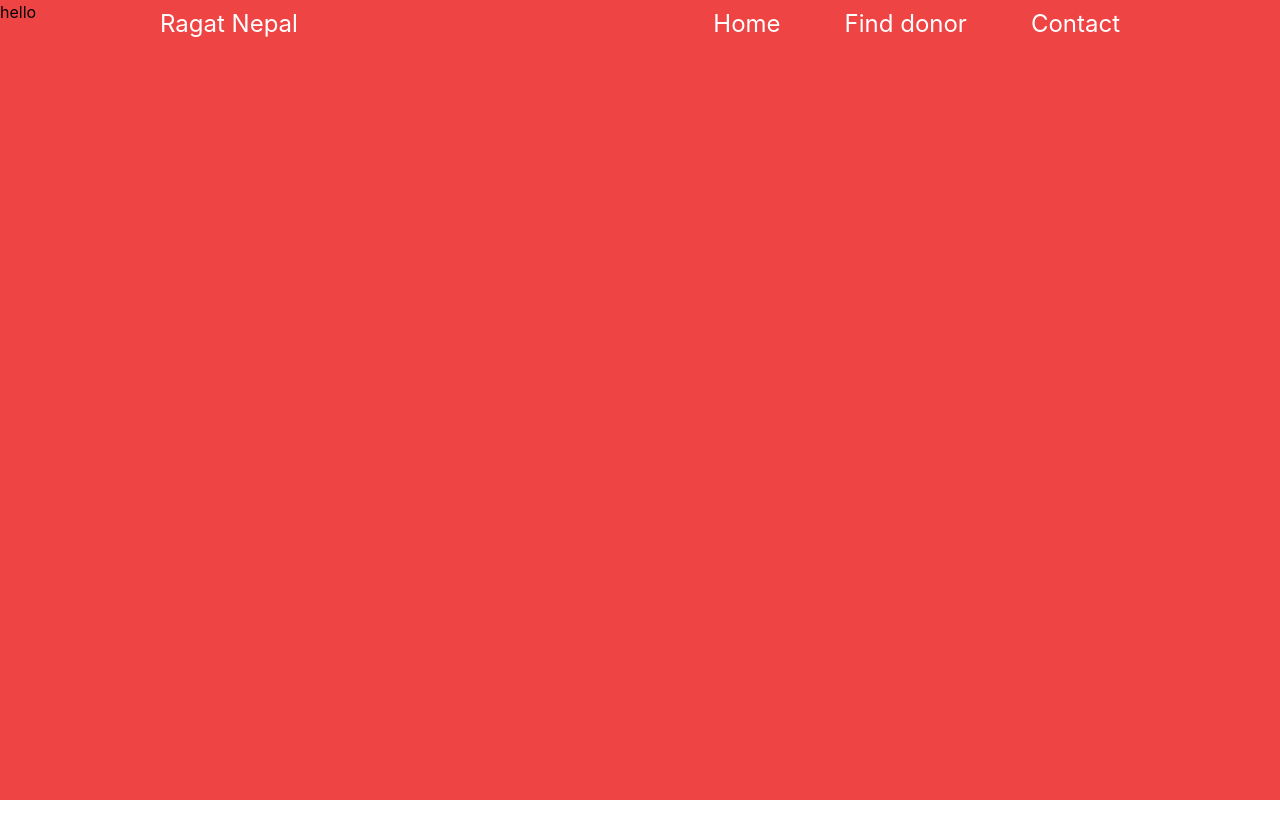
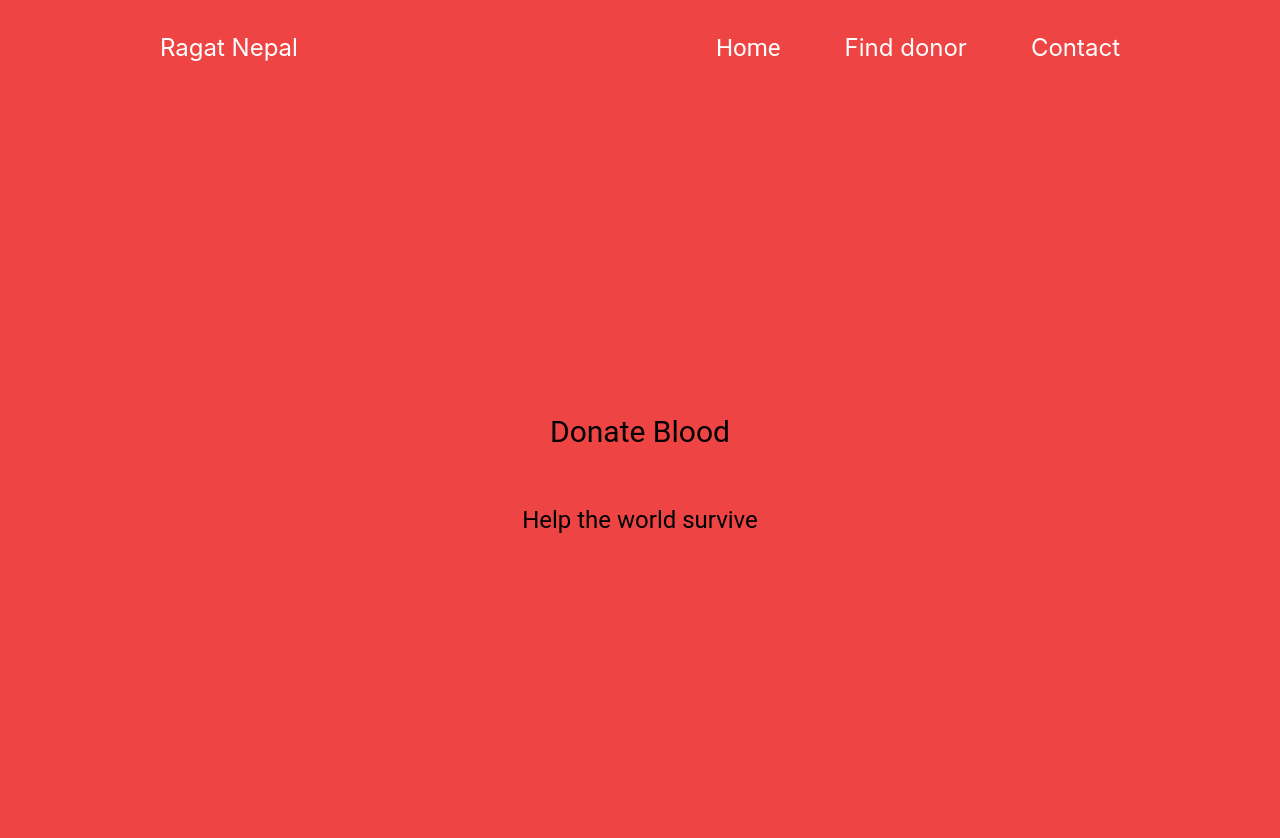
Before and after one commit to bhattaraisushma/RagatNepal, a React (Create React App) app: page / in a window 1280 px wide. Shown: the top 838 px of the page. Before the commit the page ends 800 px from the top, so only its background shows below. Built offline with nearby package versions, Linux system fonts and the light colour scheme.

Commit message:
some changes

```diff
--- a/src/App.js
+++ b/src/App.js
@@ -6,7 +6,7 @@ const App = () => {
   return (
     <div>
 
-       <Navbar/>
+       {/* <Navbar/> */}
       <Home/>
     </div>
   )
--- a/src/components/Home.js
+++ b/src/components/Home.js
@@ -1,15 +1,17 @@
 import React from 'react'
-
+import Navbar from './Navbar'
+import { home } from '../data'
 
 const Home = () => {
   return (
     <>
-    <div className='h-[50rem] bg-red-500'>
+    <Navbar/>
+    <div className=' bg-red-500 flex flex-col justify-center items-center h-screen  w-screen text-2xl font-fontRoboto '>
 
-hello
-    </div>
-    </>
+<p className=' text-3xl '>{home.title}</p>
+<p>{home.content}</p>
+  </div>
+  </>
   )
 }
-
 export default Home
--- a/src/components/Navbar.js
+++ b/src/components/Navbar.js
@@ -1,27 +1,16 @@
-import React, { useEffect, useState } from 'react'
+
 
 const Navbar = () => {
-    const [scroll,setScroll]=useState(false);
-    useEffect(()=>{
-        const changeColor= ()=>{
-            if(window.scrollY>=10)
-            {
-                setScroll(true)
-            }
-        }
-        window.addEventListener('scroll', changeColor);
-        return () => {
-            window.removeEventListener('scroll', changeColor);
-        };
-    },[])
+
+
 
   return (
 
 
-    <div className={'${ scroll ? " bg-black" : "" } flex flex-row px-[10rem] pt-2 text-white  h-[4rem] justify-center text-2xl  w-full fixed'}>
-        <p className='flex-grow'>Ragat Nepal</p>
-        <span className='flex flex-row float-end gap-[4rem]'>
-        <p>Home</p>
+    <div className=' flex flex-row px-[10rem] pt-2 h-[4rem] justify-center text-2xl  text-white bg-red-500 '>
+        <p className='flex-grow font-Inter text-2xl'>Ragat Nepal</p>
+        <span className='flex flex-row float-end gap-[4rem] font-fontRoboto"'>
+        <p className="font-fontRoboto">Home</p>
         <p>Find donor</p>
         <p>Contact</p>
 
--- a/src/data.js
+++ b/src/data.js
@@ -1,4 +1,5 @@
-const  nav={
-    name:"Ragat Nepal",
+ export const  home={
+    title:"Donate Blood",
+    content:"Help the world survive"
 
 }
--- a/src/index.css
+++ b/src/index.css
@@ -1,3 +1,6 @@
+
+@import url('https://fonts.googleapis.com/css2?family=Inter:wght@100..900&family=Open+Sans:ital,wght@0,300..800;1,300..800&family=Roboto:ital,wght@0,100;0,300;0,400;0,500;0,700;0,900;1,100;1,300;1,400;1,500;1,700;1,900&display=swap')
+
 @tailwind base;
 @tailwind components;
 @tailwind utilities;
--- a/tailwind.config.js
+++ b/tailwind.config.js
@@ -2,7 +2,12 @@
 module.exports = {
   content: ["./src/**/*.{html,js}"],
   theme: {
+    fontFamily:{
+      "fontRoboto":['Roboto'],
+      "Inter":['Inter']
+    },
     extend: {},
   },
   plugins: [],
+
 }
```
